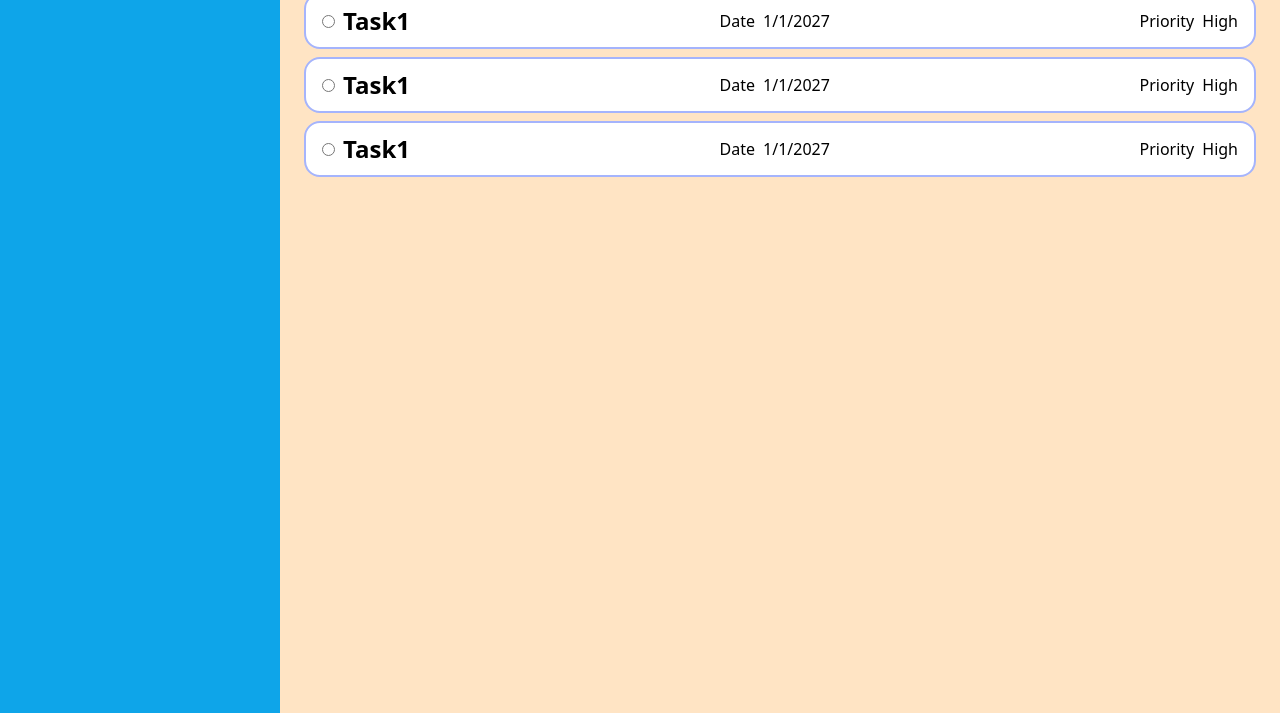
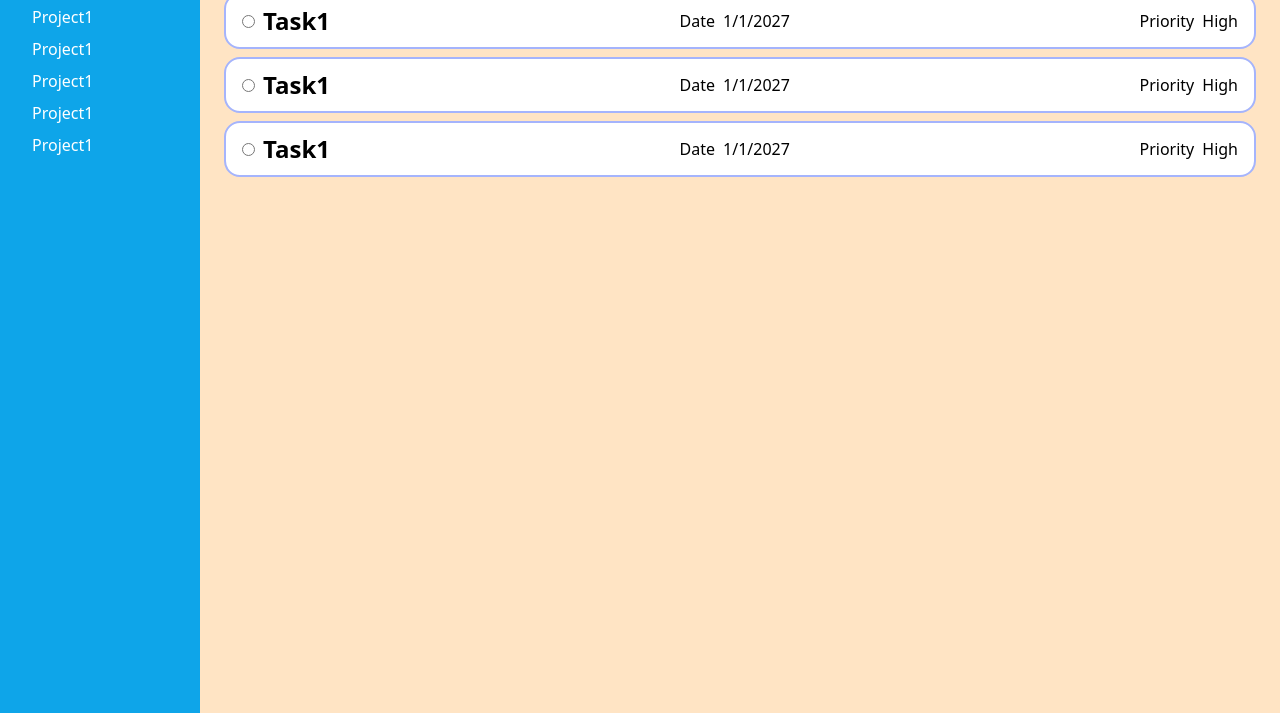
Before and after one commit to DRS2503/odin-to-do-list, a plain HTML site: page index.html in a window 1280 px wide. Shown: the part 87-800 px from the top of the page. Drawn offline with Linux system fonts and the light colour scheme.

Commit message:
Added place holders for nav and fixed sizing issues
Added placeholders for where the project object names will generate.
Once the JS logic is created it can be placed there.

```diff
--- a/index.html
+++ b/index.html
@@ -13,6 +13,14 @@
         <aside>
             <nav>
                 <h2>Projects</h2>
+                <ul>
+                    <li><a href="./index.html">Project1</a></li>
+                    <li><a href="./index.html">Project1</a></li>
+                    <li><a href="./index.html">Project1</a></li>
+                    <li><a href="./index.html">Project1</a></li>
+                    <li><a href="./index.html">Project1</a></li>
+                    <li><a href="./index.html">Project1</a></li>
+                </ul>
             </nav>
         </aside>
         <main>
--- a/style.css
+++ b/style.css
@@ -185,7 +185,7 @@ body{
 #main-container{
     flex: 1;
     display: grid;
-    grid-template-columns: minmax(240px, 280px) 1fr;
+    grid-template-columns: minmax(150px, 200px) 1fr;
     background-color: bisque;
 }
 
@@ -193,6 +193,7 @@ aside{
     background-color: #0ea5e9;
     grid-column: 1 / 2;
     padding: var(--space-4) var(--space-6);
+    color: var(--color-neutral-0);
 }
 
 
@@ -217,3 +218,22 @@ main > h1{
     border-radius: 1rem;
     padding: var(--space-2) var(--space-4);
 }
+
+ul{
+    display: flex;
+    flex-direction: column;
+    gap: var(--space-2);
+    list-style: none;
+    margin-left: var(--space-2);
+    color: inherit;
+    margin-top: var(--space-2);
+}
+
+a{
+    text-decoration: none;
+    color: inherit;
+}
+
+a:hover{
+    color: var(--color-primary-300);
+}
```
